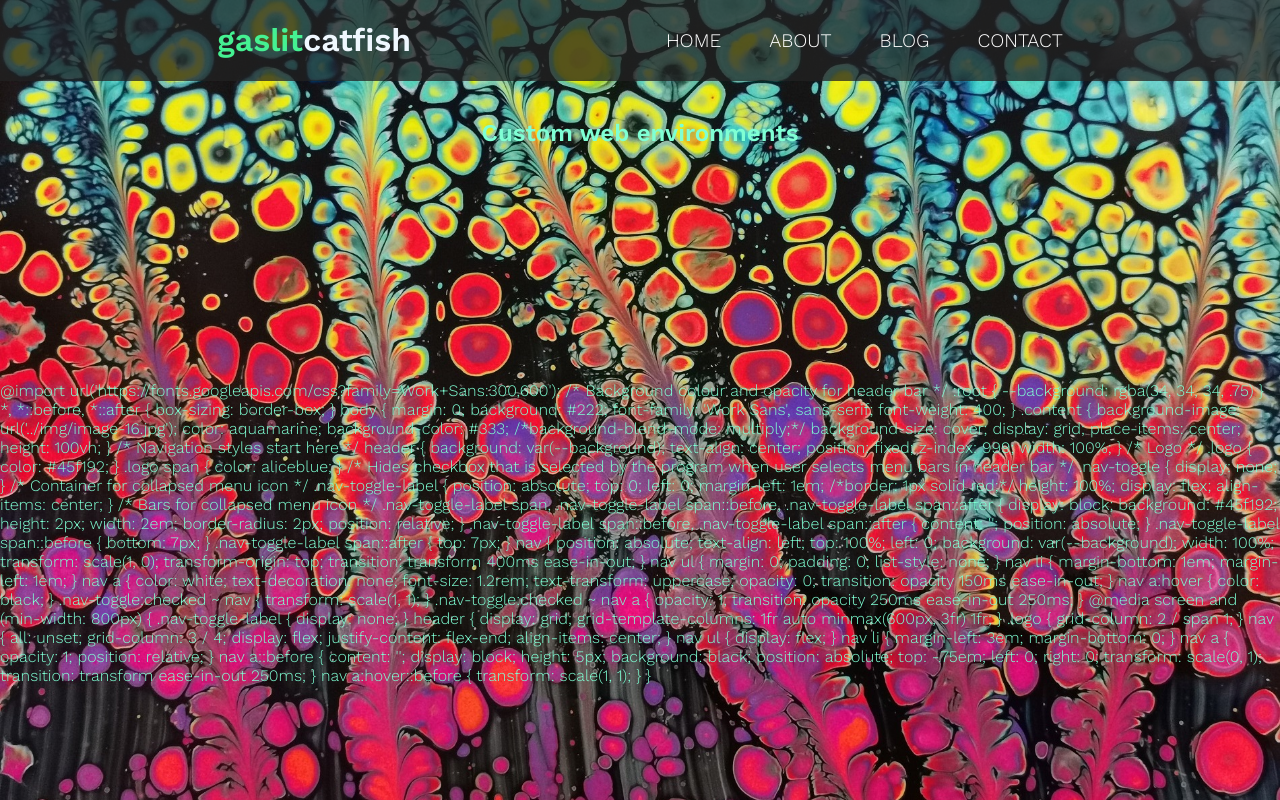
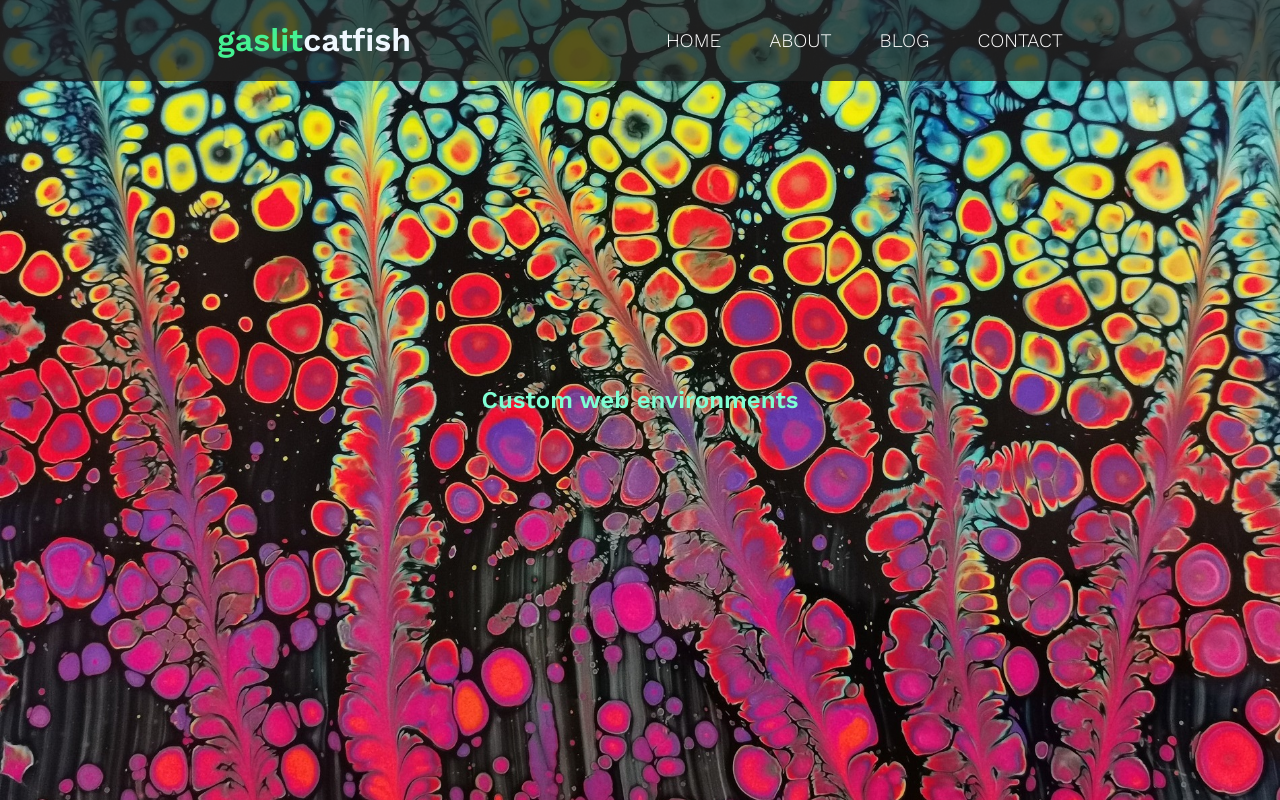
Before and after one commit to waxx567/cake-flower, a Flask app: page / in a window 1280 px wide. Run offline with Flask 2, Linux system fonts and the light colour scheme.

Commit message:
Update index.html

```diff
--- a/templates/index.html
+++ b/templates/index.html
@@ -21,45 +21,5 @@
 {%block content%}
 <div class="content">
   <h2>Custom web environments</h2>
-  <p>
-    @import url('https://fonts.googleapis.com/css?family=Work+Sans:300,600'); /*
-    Background colour and opacity for header bar */ :root { --background:
-    rgba(34, 34, 34, .75) } *, *::before, *::after { box-sizing: border-box; }
-    body { margin: 0; background: #222; font-family: 'Work Sans', sans-serif;
-    font-weight: 400; } .content { background-image: url('../img/image-16.jpg');
-    color: aquamarine; background-color: #333; /*background-blend-mode:
-    multiply;*/ background-size: cover; display: grid; place-items: center;
-    height: 100vh; } /* Navigation styles start here */ header { background:
-    var(--background); text-align: center; position: fixed; z-index: 999; width:
-    100%; } /* Logo */ .logo { color: #45f192; } .logo span { color: aliceblue;
-    } /* Hides checkbox that is selected by the program when user selects menu
-    bars in header bar */ .nav-toggle { display: none; } /* Container for
-    collapsed menu icon */ .nav-toggle-label { position: absolute; top: 0; left:
-    0; margin-left: 1em; /*border: 1px solid red;*/ height: 100%; display: flex;
-    align-items: center; } /* Bars for collapsed menu icon */ .nav-toggle-label
-    span, .nav-toggle-label span::before, .nav-toggle-label span::after {
-    display: block; background: #45f192; height: 2px; width: 2em; border-radius:
-    2px; position: relative; } .nav-toggle-label span::before, .nav-toggle-label
-    span::after { content: ''; position: absolute; } .nav-toggle-label
-    span::before { bottom: 7px; } .nav-toggle-label span::after { top: 7px; }
-    nav { position: absolute; text-align: left; top: 100%; left: 0; background:
-    var(--background); width: 100%; transform: scale(1, 0); transform-origin:
-    top; transition: transform 400ms ease-in-out; } nav ul { margin: 0; padding:
-    0; list-style: none; } nav li { margin-bottom: 1em; margin-left: 1em; } nav
-    a { color: white; text-decoration: none; font-size: 1.2rem; text-transform:
-    uppercase; opacity: 0; transition: opacity 150ms ease-in-out; } nav a:hover
-    { color: black; } .nav-toggle:checked ~ nav { transform: scale(1, 1); }
-    .nav-toggle:checked ~ nav a { opacity: 1; transition: opacity 250ms
-    ease-in-out 250ms; } @media screen and (min-width: 800px) {
-    .nav-toggle-label { display: none; } header { display: grid;
-    grid-template-columns: 1fr auto minmax(600px, 3fr) 1fr; } .logo {
-    grid-column: 2 / span 1; } nav { all: unset; grid-column: 3 / 4; display:
-    flex; justify-content: flex-end; align-items: center; } nav ul { display:
-    flex; } nav li { margin-left: 3em; margin-bottom: 0; } nav a { opacity: 1;
-    position: relative; } nav a::before { content: ''; display: block; height:
-    5px; background: black; position: absolute; top: -.75em; left: 0; right: 0;
-    transform: scale(0, 1); transition: transform ease-in-out 250ms; } nav
-    a:hover::before { transform: scale(1, 1); } }
-  </p>
 </div>
 {%endblock%} {%block footer%}{%endblock%}
```
